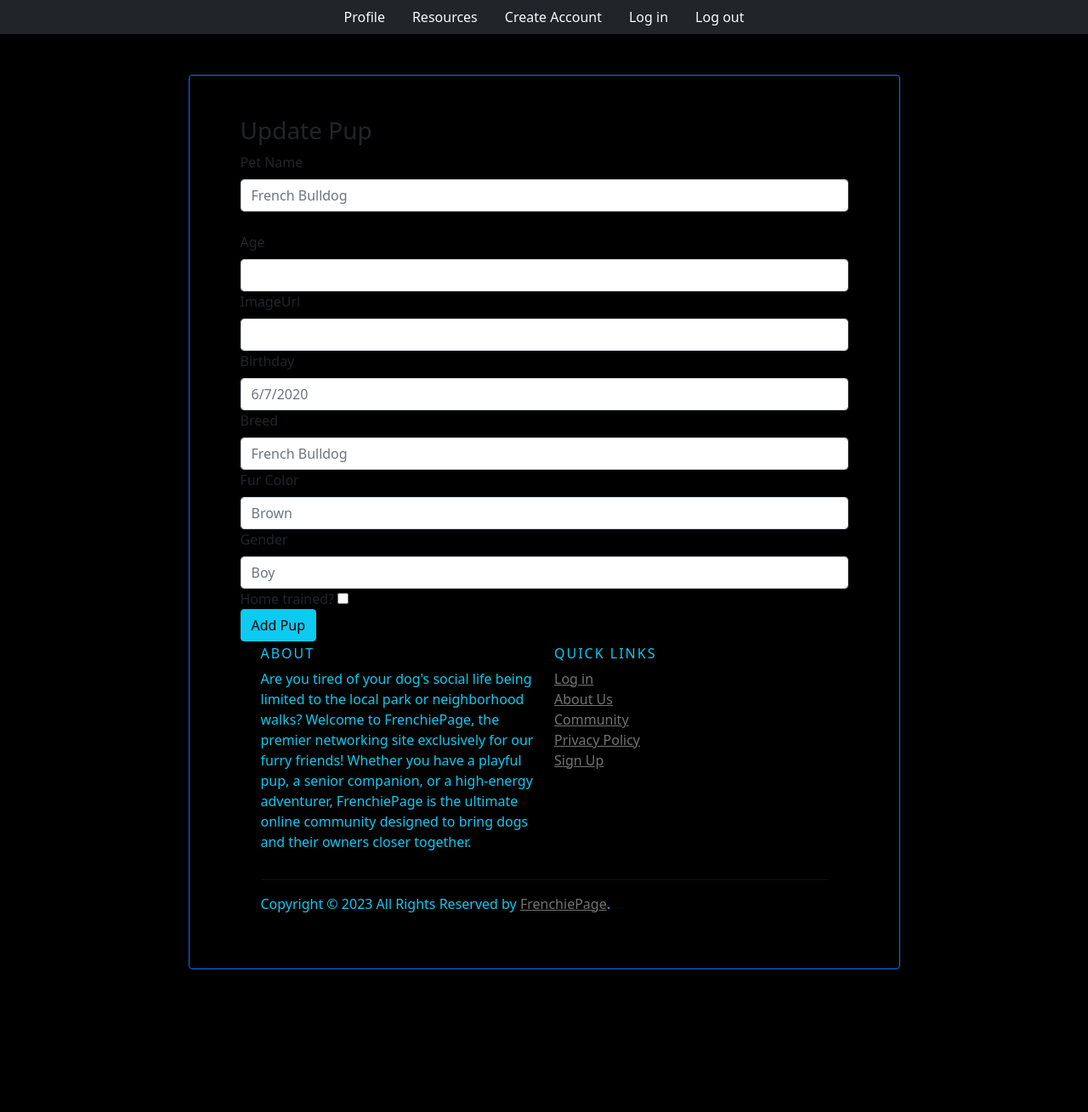
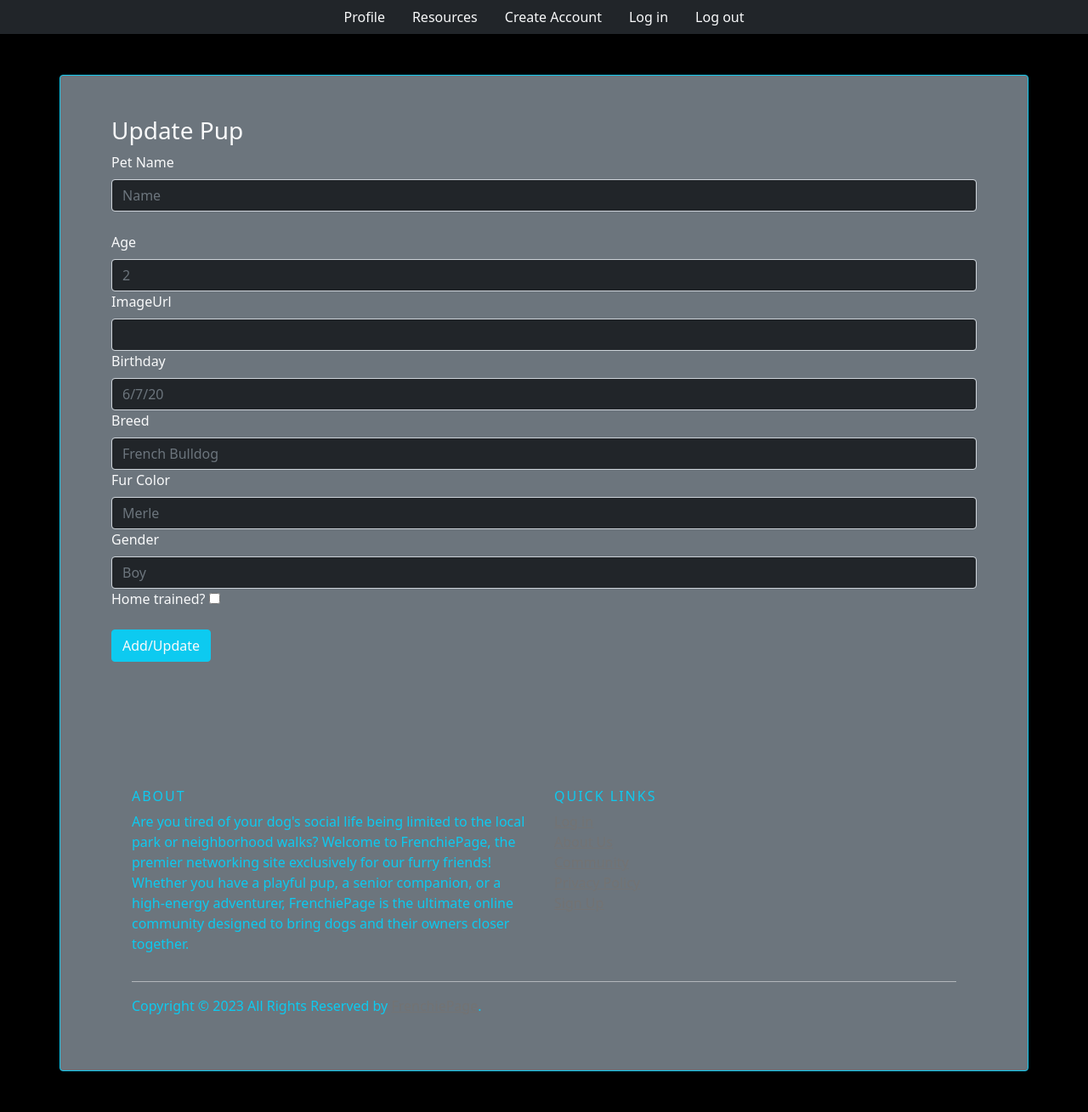
Before and after one commit to pm239006/FinalCapstone, a Flask app: page /index/update/1 in a window 1280 px wide. Shown: the whole page at 85% size. Before the commit the page ends 1141 px from the top, so only its background shows below. Run offline with Flask 3, Linux system fonts and the light colour scheme; data that the repository does not hold is empty; some libraries are stand-ins or nearby versions.

Commit message:
almost done

```diff
--- a/Capstone_site/blueprints/site/routes.py
+++ b/Capstone_site/blueprints/site/routes.py
@@ -68,18 +68,17 @@ def update(id):
     if request.method == 'POST' and updateform.validate_on_submit():
 
         try:
-
-            pet_name = updateform.pet_name.data
-            pet_age = updateform.age.data
-            pet_birthday = updateform.birthday.data
-            pet_breed = updateform.breed.data
-            pet_fur_color = updateform.fur_color.data
-            pet_gender = updateform.gender.data
-            pet_home_trained = updateform.home_trained.data
+            pets.name = updateform.pet_name.data
+            pets.age = updateform.age.data
+            pets.birthday = updateform.birthday.data
+            pets.breed = updateform.breed.data
+            pets.fur_color = updateform.fur_color.data
+            pets.gender = updateform.gender.data
+            pets.home_trained = updateform.home_trained.data
 
             db.session.commit() #commits the changes to our objects
 
-            flash(f"You have successfully updated product {PetSchema.name}", category='success')
+            flash(f"You have successfully updated pet {pets.name}", category='success')
             return redirect('/')
 
         except:
--- a/Capstone_site/blueprints/site/site_templates/create.html
+++ b/Capstone_site/blueprints/site/site_templates/create.html
@@ -8,7 +8,7 @@
 
 <style> body {background-color: black} </style>
 <div class="container d-flex justify-content-center align-items-center">
-    <div class="row mt-5 mb-5 p-5 shadow rounded border border-primary w-75">
+    <div class="row mt-5 mb-5 p-5 shadow rounded border border-info w-75 bg-secondary text-light">
         <div class="col">
             <h3>Add your Pet here!</h3>
             {% include 'petform.html' %}
--- a/Capstone_site/blueprints/site/site_templates/index.html
+++ b/Capstone_site/blueprints/site/site_templates/index.html
@@ -2,12 +2,13 @@
 
 
 {% block content %}
+<link href='https://fonts.googleapis.com/css2?family=Montserrat:wght@200&display=swap' rel='stylesheet' type='text/css'>
 <style> body {background-color: black} </style>
 <div class="header_card bg-info text-light">
     <div class="card-body">
-      <h1 class="card-title justify-content-center bg-info text-light">Welcome to FrenchiePage!</h1>
-      <h6 class="card-subtitle mb-2 text-muted">Card subtitle</h6>
-      <p class="card-text">
+      <h1 class="card-title justify-content-center bg-info text-light text-center">Welcome to FrenchiePage!</h1>
+      <h6 class="card-subtitle mb-2 text-muted">Priscilla Mendez</h6>
+      <p class="card-text text-center ">
         Welcome to FrenchiePage - the ultimate online hub for all things French Bulldogs! 🐾
         <br>
         Are you a proud French Bulldog owner or a passionate admirer of these adorable bat-eared companions? Look no further, because FrenchiePage is your exclusive passport to a vibrant and engaging community dedicated entirely to French Bulldogs.
@@ -16,39 +17,28 @@
         <br>
         🌟 Here's what you can expect on FrenchiePage:
     <br></p>
-      <a href="#" class="card-link">Card link</a>
-      <a href="#" class="card-link">Another link</a>
+    <div class="d-flex flex-row">
+    <div class = "p-6">
+    <img class="card-img-top" src="https://images.unsplash.com/photo-1579813668048-44f09dd6e4ec?ixlib=rb-4.0.3&ixid=M3wxMjA3fDB8MHxwaG90by1wYWdlfHx8fGVufDB8fHx8fA%3D%3D&auto=format&fit=crop&w=2938&q=80" alt="Card image cap">
+    </div>
+    <div class = "p-6">
+    <img class="card-img-top" src="https://images.unsplash.com/photo-1554300668-50f3521dc276?ixlib=rb-4.0.3&ixid=M3wxMjA3fDB8MHxwaG90by1wYWdlfHx8fGVufDB8fHx8fA%3D%3D&auto=format&fit=crop&w=2931&q=80" alt="Card image cap">
     </div>
   </div>
+</div>
+</div>
+</div>
 
 
 
-
-
-
-
-
-
-
-
-
-
-
-
-
-
-
-
-
-
-<div class="card text-center">
+<div class="card">
     <div class="card-body bg-dark text-light">
       <h5 class="card-title">🐾 Create Your Dog's Profile:</h5>
       <p class="card-text">Start by creating a personalized profile for your dog, complete with their name, breed, age, and a charming bio that captures their unique personality. Don't forget to upload adorable photos that showcase your dog's best angles!</p>
       <a href="/signup" class="btn btn-info">Sign up</a>
     </div>
-
-<div class="card">
+</div>
+<div class="card text-center">
     <div class="card-body bg-dark text-light">
         <h5 class="card-title">🐶 Find Doggy Playdates:</h5>
         <p class="card-text">Discover like-minded dog owners in your area who are eager to set up playdates. Simply search for dogs with similar interests or those in your neighborhood, and arrange meetups at the local dog park, a pet-friendly café, or even for a scenic hike.</p>
@@ -56,7 +46,7 @@
     </div>
     </div>
 
-<div class="card text-right">
+<div class="card">
     <div class="card-body bg-dark text-light">
         <h5 class="card-title">🐕 Expert Advice and Resources:</h5>
         <p class="card-text">Access a wealth of dog-related information, from training tips and health advice to product recommendations and rescue organizations. Our community is here to support and guide you through every stage of your dog's life.</p>
@@ -68,12 +58,15 @@
         <h5 class="card-title">🐶 Safety First:</h5>
         <p class="card-text ">At FrenchiePage, safety is our priority. We offer robust privacy settings to ensure you share your dog's adventures with only the people you trust.Join the pack at FrenchiePage today and let your dog embark on a new era of socialization and friendship! Connect, share, and make memories with other dog lovers who understand the joys and challenges of life with a four-legged companion. Let the tail-wagging begin! 🐕</p>
         <a href="/" class="btn btn-info">My Profile</a>
+        <br>
+
     </div>
     </div>
-
+    <br>
                         {% if current_user.is_authenticated %}
-                        <h5 class="text-dark">Your pets and posts will show up here:</h5>
-                        <a href="{{ url_for('site.create' )}}" class="btn btn-outline-info text-dark mt-5">Add Pup</a>
+                        <h5 class="text-muted text-center mt-2"> - "Happiness is a warm puppy." - Charles M. Schulz- </h5>
+                        <br>
+                        <a href="{{ url_for('site.create' )}}" class="col d-flex justify-content-center btn btn-outline-info text-light"><b>Add Pup</b></a>
                         {% else %}
                         <a href="/login" class="btn btn-outline-info bg-secondary">Log In</a>
                         {% endif %}
@@ -81,31 +74,28 @@
             </div>
         </div>
 
-
-
-
             {% if current_user.is_authenticated %}
             <div class="row bg-info p-3">
-                <div class="col d-flex justify-content-center text-light">Your Pets: </div>
+                <div class="col d-flex justify-content-center text-light"><b>Your Pets ⬇️ </b></div>
             </div>
             {% for pet in pets %}
                 <div class="row mt-5 mb-5 justify-content-center">
-                    <div class="card d-flex rounded shadow flex-row w-50 p-3">
+                    <div class="card d-flex rounded shadow flex-row w-50 p-3 bg-secondary text-white">
                         <div class="d-flex align-items-center" style="max-width:230px">
                             <img src="{{ pet.image }}" class="img-fluid rounded" alt="doggie">
                         </div>
                         <div class="card-body d-flex flex-column justify-content-center p-4">
-                            <h5 class="card-title">Name: {{ pet.name }}</h5>
-                            <p class="card-text">Age: {{ pet.age }}</p>
-                            <p class="card-text">Birthday:{{ pet.birthday }}</p>
-                            <p class="card-text">Cute Pic: {{ pet.image }}</p>
-                            <p class="card-text">Breed:{{ pet.breed }}</p>
-                            <p class="card-text">Coat Color:{{ pet.fur_color }}</p>
-                            <p class="card-text">Gender:{{ pet.gender }}</p>
-                            <p class="card-text">Home Trained?{{ pet.home_trained }}</p>
+                            <h5 class="card-title">Name - {{ pet.name }}</h5>
+                            <p class="card-text">Age - {{ pet.age }}</p>
+                            <p class="card-text">Birthday - {{ pet.birthday }}</p>
+                            <p class="card-text">Cute Pic - {{ pet.image }}</p>
+                            <p class="card-text">Breed - {{ pet.breed }}</p>
+                            <p class="card-text">Coat Color - {{ pet.fur_color }}</p>
+                            <p class="card-text">Gender - {{ pet.gender }}</p>
+                            <p class="card-text">Home Trained? - {{ pet.home_trained }}</p>
                             <div class="mt-2">
-                                <a href="{{ url_for('site.update', id=pet.pet_id ) }}" class="card-link btn btn-warning">Update</a>
-                                <a href="{{ url_for('site.delete', id=pet.pet_id ) }}" class="card-link btn btn-danger">Delete</a>
+                                <a href="{{ url_for('site.update', id=pet.pet_id ) }}" class="card-link btn btn-info">Update</a>
+                                <a href="{{ url_for('site.delete', id=pet.pet_id ) }}" class="card-link btn btn-dark">Delete</a>
                             </div>
                         </div>
                     </div>
--- a/Capstone_site/blueprints/site/site_templates/petform.html
+++ b/Capstone_site/blueprints/site/site_templates/petform.html
@@ -3,19 +3,19 @@
     {{ form.hidden_tag() }}
     <div class="col-md-12">
         {{ form.pet_name.label }}
-        {{form.pet_name(class='form-control mt-2', placeholder = 'French Bulldog')}}
+        {{form.pet_name(class='form-control mt-2 text-light bg-dark', placeholder = 'Name')}}
         {% for error in form.pet_name.errors %}
             <span class="err-msg">{{ error }}</span>
         {% endfor %}
     <br>
     <div class="col-12">
         {{ form.age.label }}
-        {{ form.age(class='form-control mt-2')}}
+        {{ form.age(class='form-control mt-2 text-light bg-dark' , placeholder = '2')}}
 
     </div>
     <div class="col-12">
         {{ form.image.label }}
-        {{ form.image(class='form-control mt-2' )}}
+        {{ form.image(class='form-control mt-2 text-light bg-dark' )}}
         {% for error in form.image.errors %}
             <span class="err-msg">{{ error }}</span>
         {% endfor %}
@@ -23,34 +23,37 @@
 
     <div class="col-12">
         {{ form.birthday.label }}
-        {{ form.birthday(class='form-control mt-2', placeholder = '6/7/2020' )}}
+        {{ form.birthday(class='form-control mt-2 text-light bg-dark', placeholder = '6/7/20' )}}
         {% for error in form.birthday.errors %}
             <span class="err-msg">{{ error }}</span>
         {% endfor %}
     </div>
     <div class="col-12">
         {{ form.breed.label }}
-        {{ form.breed(class='form-control mt-2', placeholder = 'French Bulldog' )}}
+        {{ form.breed(class='form-control mt-2 text-light bg-dark', placeholder = 'French Bulldog' )}}
         {% for error in form.breed.errors %}
             <span class="err-msg">{{ error }}</span>
         {% endfor %}
     <div class="col-12">
         {{ form.fur_color.label }}
-        {{ form.fur_color(class='form-control mt-2' , placeholder = 'Brown')}}
+        {{ form.fur_color(class='form-control mt-2 text-light bg-dark' , placeholder = 'Merle')}}
 
     </div>
     <div class="col-12">
         {{ form.gender.label }}
-        {{ form.gender(class='form-control mt-2' , placeholder = 'Boy')}}
+        {{ form.gender(class='form-control mt-2 text-light bg-dark' , placeholder = 'Boy')}}
 
     </div>
     <div class="col-12">
         {{ form.home_trained.label }}
         {{ form.home_trained()}}
 
+        <br>
+
+        <br>
 
     </div>
     <div class="col-4">
-        {{ form.submit(class='btn btn-info') }}
+        {{ form.submit(class='btn btn-info text-light') }}
     </div>
 </form>
--- a/Capstone_site/blueprints/site/site_templates/update.html
+++ b/Capstone_site/blueprints/site/site_templates/update.html
@@ -8,10 +8,17 @@
 
 <style> body {background-color: black} </style>
 <div class="container d-flex justify-content-center align-items-center">
-    <div class="row mt-5 mb-5 p-5 shadow rounded border border-primary w-75">
+    <div class="row mt-5 mb-5 p-5 shadow rounded border border-info w-80 bg-secondary text-light">
         <div class="col">
             <h3>Update Pup</h3>
             {% include 'petform.html' %}
+            <br>
+            <br>
+            <br>
+            <br>
+            <br>
+            <br>
+
         </div>
     </div>
 </div>
--- a/Capstone_site/forms.py
+++ b/Capstone_site/forms.py
@@ -33,4 +33,4 @@ class PetForm(FlaskForm):
     fur_color = StringField("Fur Color")
     gender = StringField("Gender")
     home_trained = BooleanField("Home trained?")
-    submit = SubmitField('Add Pup')
+    submit = SubmitField('Add/Update')
--- a/Capstone_site/static/css/main.css
+++ b/Capstone_site/static/css/main.css
@@ -1,11 +1,11 @@
-@import url('https://fonts.googleapis.com/css2?family=Montserrat:wght@200&display=swap');
+
 
 .index-header {
     background-image: url("https://images.unsplash.com/photo-1531842477197-54acf89bff98?ixlib=rb-4.0.3&ixid=M3wxMjA3fDB8MHxwaG90by1wYWdlfHx8fGVufDB8fHx8fA%3D%3D&auto=format&fit=crop&w=2481&q=80");
     background-size: cover;
     height: 700px;
     color: #000;
-    font-family: "Montserrat";
+    font-family: 'Montserrat', sans-serif;
 }
 
 .index-stats {
@@ -18,3 +18,7 @@ html{
     font-family:"Montserrat";
 
 }
+
+/* .card-img-top{
+
+} */
```
Also changed, not shown: Capstone_site/blueprints/site/site_templates/resources.html (+8 -11 lines), Capstone_site/static/css/resources.css (deleted, +0 -14 lines).
